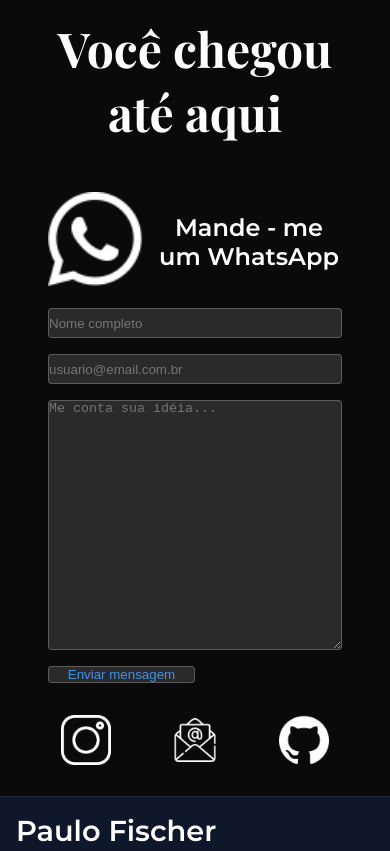
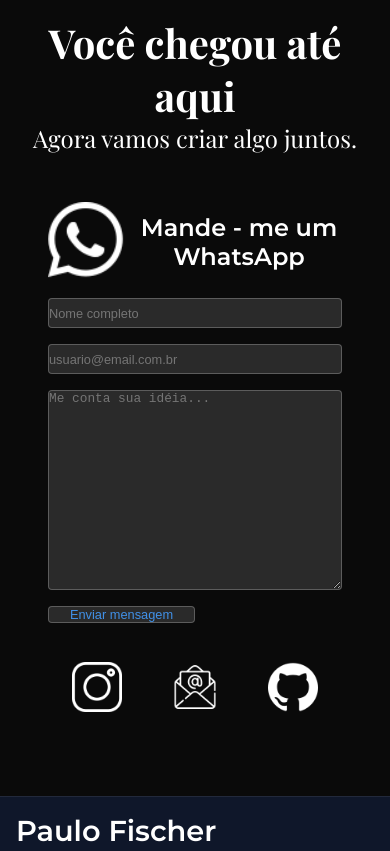
Before and after one commit to pfischer-dev/Site_Paulo_Fischer_v1, a plain HTML site: page index.html in a window 390 px wide. Shown: the part 2580-3431 px from the top of the page. Drawn offline with nearby package versions, Linux system fonts and the light colour scheme.

Commit message:
ajustes responsividade acima de 686px contact

```diff
--- a/css/globals.css
+++ b/css/globals.css
@@ -226,39 +226,53 @@ header.hidden {
 }
 /* ===================================================== */
 /* ====================================================
-                    Contact
+                    SESSAO CONTACT
 ==================================================== */
 .contact {
-
     width: 100%;
-    height: 100vh;
+    min-height: 100vh;
+    height: 0;
     background-color: #0a0a0a;
     text-align: center;
     scroll-snap-align: start;
     padding: 4rem 2rem;
+    display: flex;
+    flex-direction: column;
+    justify-content: space-around;
+
+    .contact_title {
+        font-size: 2.5rem;
+        font-family: var(--fontPrimary);
+        color: var(--lightColor);
+        grid-area: contact_title;
+    }
+    .contact_subtitle {
+        font-size: 1.5rem;
+        font-family: var(--fontPrimary);
+        color: var(--lightColor);
+        grid-area: contact_subtitle;
+    }
+
 
     .contact_container {
+        height: 100% ;
         display: flex;
         flex-direction: column;
-        align-items: center;
+        align-items: start;
         color: var(--lightColor);
 
-
-
-        .contact_title {
-            font-size: 3rem;
-            font-family: var(--fontPrimary);
-        }
 
         .contact_form {
             display: flex;
             flex-direction: column;
-            align-items: start;
+            align-items:  start;
             width: 100%;
+            height: 100% ;
             gap: 1rem;
             padding: 1rem;
             margin-top: 2rem;
             border-radius: 15px;
+
 
             .contact_label {
                 display: flex;
@@ -266,13 +280,14 @@ header.hidden {
                 justify-content: center;
                 gap: 0.5rem;
                 font-family: var(--fontSecondary);
+                grid-area: contact_label;
 
                 img {
-                    width: 100px;
-                    height: 100px;
+                    width: 80px;
+                    height: 80px;
 
                 }
-                .contact_subtitle {
+                .contact_whats {
                     font-size: 1.5rem;
                     font-weight: 700;
                     margin-top: 3rem 1rem;
@@ -289,6 +304,7 @@ header.hidden {
                 background-color: rgba(128, 128, 128, 0.271);
                 color: var(--outlinerColor);
                 border-radius: 4px;
+                font-size: 0.8rem;
             }
             .form_email {
                 width: 100%;
@@ -297,15 +313,17 @@ header.hidden {
                 background-color: rgba(128, 128, 128, 0.271);
                 border-radius: 4px;
                 color: var(--outlinerColor);
+                font-size: 0.8rem;
 
             }
             .form_mensagem {
                 width: 100%;
-                min-height: 250px;
+                height: 200px;
                 border: 1px solid rgba(128, 128, 128, 0.595);
                 background-color: rgba(128, 128, 128, 0.271);
                 border-radius: 4px;
                 color: var(--outlinerColor);
+                font-size: 0.8rem;
 
             }
             .btn-whats {
@@ -314,24 +332,26 @@ header.hidden {
                 background-color: rgba(128, 128, 128, 0.271);
                 border-radius: 4px;
                 color: var(--outlinerColor);
+                font-size: clamp(0.8rem, 1.3vw, 1.2rem);
+
+            }
 
         }
 
     }
     .contact_links {
         margin: 1rem;
-            width: 100%;
+        max-width: 100%;
         display: flex;
-            align-items: center;
         justify-content: space-around;
         cursor: pointer;
+        grid-area: contact_links;
+
 
         .contact_instagram {
-
         }
 
         .contact_email {
-
         }
 
         .contact_github {
@@ -346,19 +366,24 @@ header.hidden {
                 transition: 0.3s ease;
 
             }
+        }
+    }
+}
+/* ====================================================
+                    RESPONSIVE CONTACT
+==================================================== */
+@media (min-width: 686px) {
+    .contact {
+        display: grid;
+        align-items: center;
+        justify-content: center;
+        grid-template-columns: 60% 40%;
+        grid-template-areas: "contact_label contact_title"
+                            "contact_label contact_subtitle"
+                            "contact_label contact_links";
+    }
 
 }
-
-
-        }
-
-
-    }
-}
-
-
-
-
 
 /* ====================================================
                     FOOTER
--- a/css/home.css
+++ b/css/home.css
@@ -117,8 +117,6 @@ body {
             height: 50dvh;
             width: 100%;
             scroll-snap-align: start;
-
-
 
             & .hub_img_photo {
                 height: 100%;
--- a/index.html
+++ b/index.html
@@ -92,28 +92,27 @@ Hoje, uno estética e funcionalidade para construir projetos que não apenas fun
                             SESSAO Contact
     =====================================================-->
         <section class="contact">
+            <h2 class="contact_title">Você chegou até aqui</h2>
+            <p class="contact_subtitle">Agora vamos criar algo juntos.</p>
+
             <div class="contact_container">
-                <h2 class="contact_title">Você chegou até aqui</h2>
-                <p></p>
                 <div class="contact_form">
                     <div class="contact_label">
                         <img src="assets/icons/icon_whatsapp.png" alt="icone link whatsApp">
-                        <p class="contact_subtitle">Mande - me um WhatsApp</p>
+                        <p class="contact_whats">Mande - me um WhatsApp</p>
                     </div>
                     <input type="text" id="name" class="form_name" placeholder="Nome completo" required>
                     <input type="email" id="email" class="form_email" placeholder="usuario@email.com.br" required>
                     <textarea type="text" id="mensagem" class="form_mensagem" placeholder="Me conta sua idéia..." required></textarea>
-
                     <button onclick="enviarWhats()" class="btn-whats">
                         Enviar mensagem
                     </button>
                 </div>
-                <div class="contact_links">
-                    <a href="#" class="contact_instagram"><img src="assets/icons/icon_instagram.png" alt="icone link instagram contact"></a>
-                    <a href="#" class="contact_email"><img src="assets/icons/gmail.png" alt="icone link email contact"></a>
-                    <a href="#" class="contact_github"><img src="assets/icons/icon_github.png" alt="icone link github contact"></a>
-                </div>
-
+            </div>
+            <div class="contact_links">
+                <a href="#" class="contact_instagram"><img src="assets/icons/icon_instagram.png" alt="icone link instagram contact"></a>
+                <a href="#" class="contact_email"><img src="assets/icons/gmail.png" alt="icone link email contact"></a>
+                <a href="#" class="contact_github"><img src="assets/icons/icon_github.png" alt="icone link github contact"></a>
             </div>
         </section>
 
```
Lines whose indentation alone changed are shown as unchanged.
